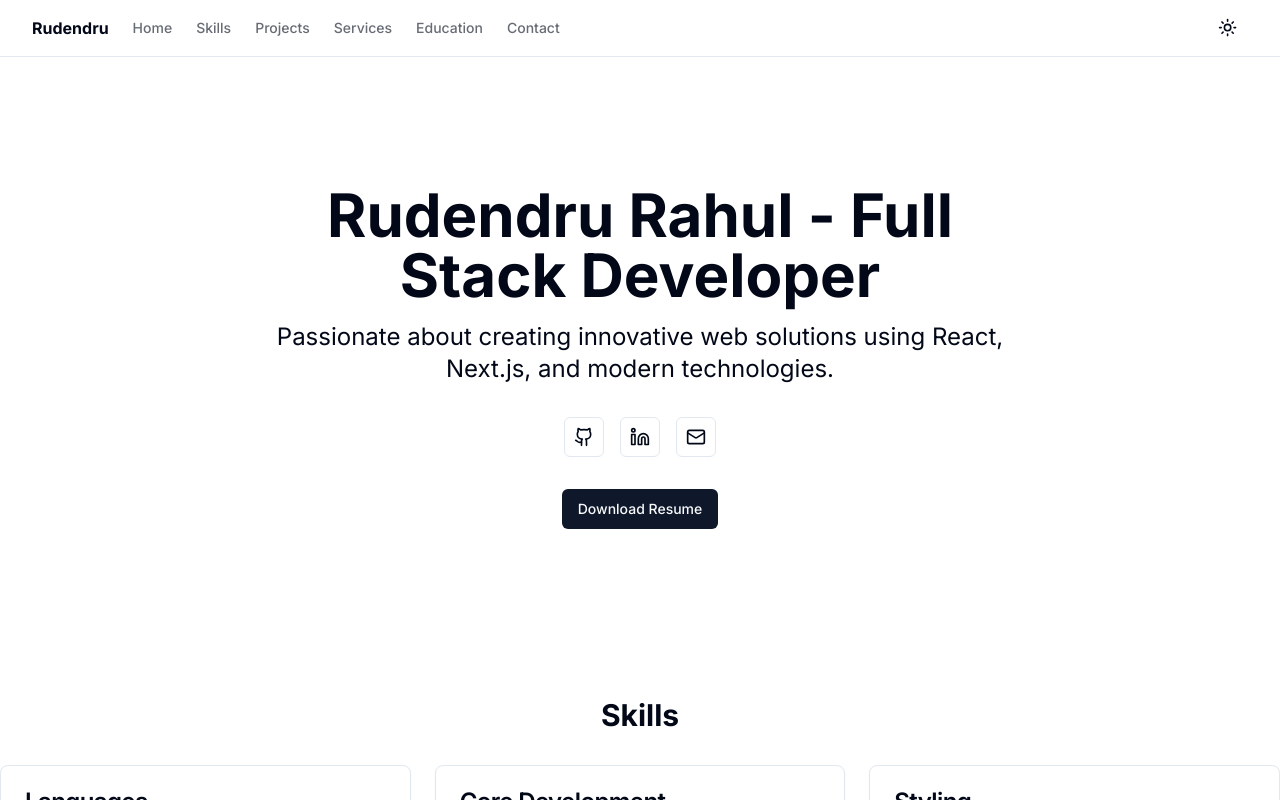
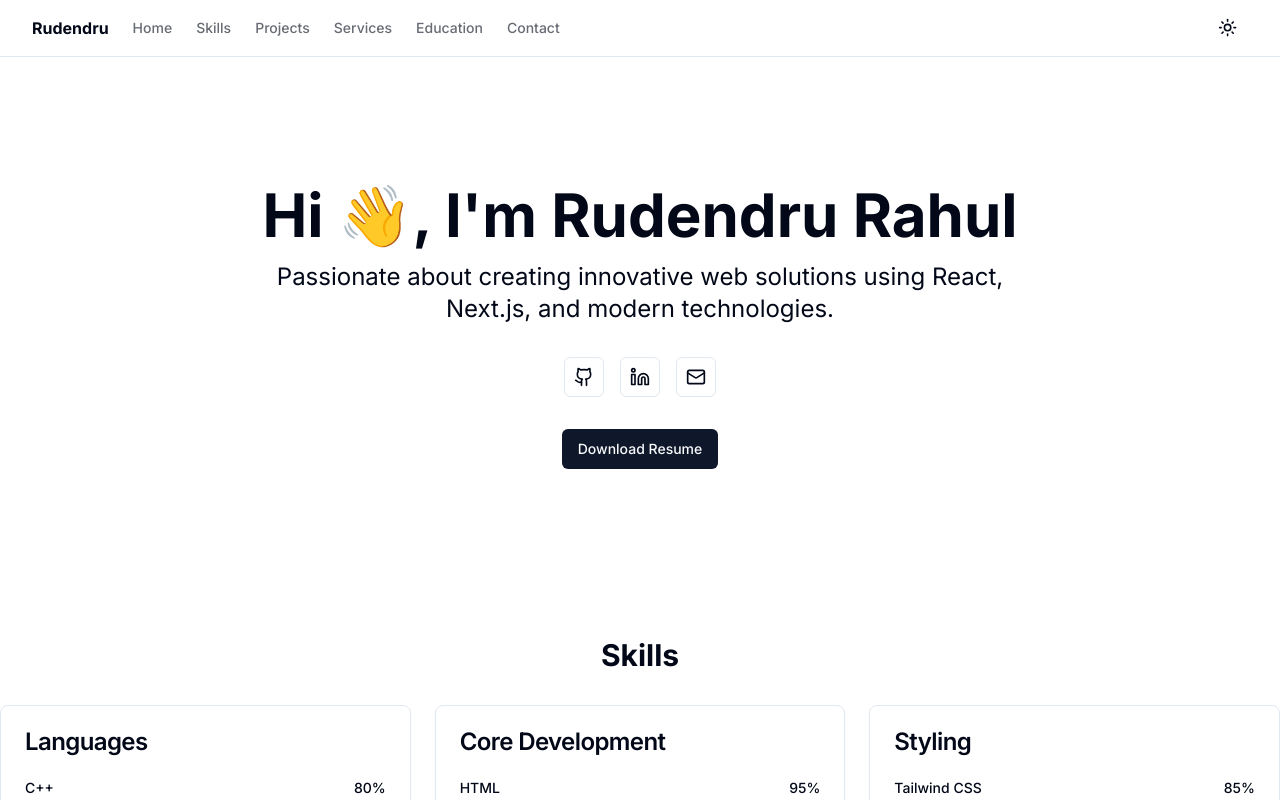
Before and after one commit to Rudendru-03/portfolio-new, a Next.js app: page / in a window 1280 px wide. Shown: the top 800 px of the page. Built offline with nearby package versions, Linux system fonts and the light colour scheme.

Commit message:
name heading and description

```diff
--- a/src/app/page.tsx
+++ b/src/app/page.tsx
@@ -37,7 +37,7 @@ export default function Home() {
           <div className="container mx-auto px-4">
             <div className="max-w-3xl mx-auto text-center">
               <h1 className="text-4xl md:text-6xl font-bold mb-4">
-                Rudendru Rahul - Full Stack Developer
+                Hi 👋, I'm Rudendru Rahul
               </h1>
               <p className="text-xl md:text-2xl mb-8">
                 Passionate about creating innovative web solutions using React, Next.js, and modern technologies.
```
